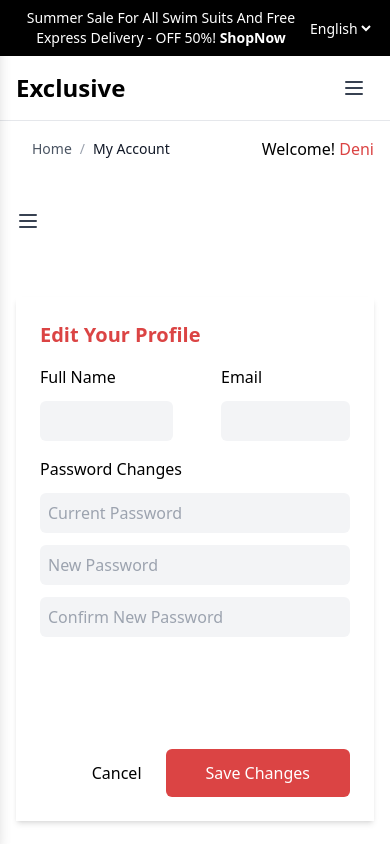
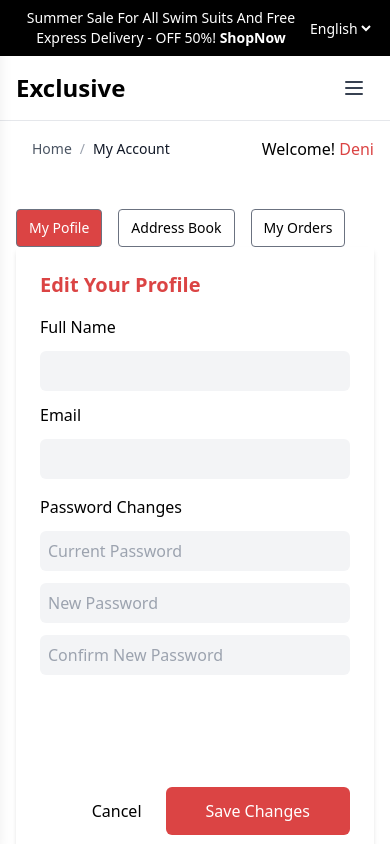
Before and after one commit to ahmadsandy34/Final-Project-E-Commerce-Kelompok-3, a React (Vite) app: page /my-account in a window 390 px wide. Shown: the top 844 px of the page. Built offline with nearby package versions, Linux system fonts and the light colour scheme.

Commit message:
update responsive

```diff
--- a/src/components/profile/AddressBookForm.jsx
+++ b/src/components/profile/AddressBookForm.jsx
@@ -8,7 +8,7 @@ const AddressBookForm = ({ setActiveComponent, isEdit }) => {
       </h1>
       <form className="mt-4 space-y-4">
         <div className="h-[400px]">
-          <div className="grid grid-flow-col justify-stretch gap-12">
+          <div className="grid md:grid-flow-col justify-stretch gap-x-12">
             <div className="space-y-3">
               <label htmlFor="name">Full Name</label>
               <input
@@ -34,14 +34,14 @@ const AddressBookForm = ({ setActiveComponent, isEdit }) => {
             />
           </div>
         </div>
-        <div className="flex justify-end gap-4">
+        <div className="flex justify-center md:justify-end gap-4">
           <button
             onClick={() => setActiveComponent("address-book-list")}
             className="p-2 hover:text-[#DB4444]"
           >
             Cancel
           </button>
-          <button className="bg-[#DB4444] text-white py-3 px-10 rounded-md hover:bg-[#BE3636FF]">
+          <button className="bg-[#DB4444] text-white py-3 px-3 md:px-10 rounded-md hover:bg-[#BE3636FF]">
             Save Changes
           </button>
         </div>
--- a/src/components/profile/MenuProfile.jsx
+++ b/src/components/profile/MenuProfile.jsx
@@ -1,68 +1,53 @@
 import React, { useState } from "react";
 
 const MenuProfile = ({ activeMenu, setActiveMenu }) => {
-  const [isOpen, setIsOpen] = useState(false);
-
-  const toggleMenu = () => {
-    setIsOpen(!isOpen);
-  };
-
   return (
     <>
-      {/* Hamburger button (visible only on small screens) */}
-      <button
-        className="lg:hidden block text-gray-700 focus:outline-none"
-        onClick={toggleMenu}
-      >
-        <svg
-          className="w-6 h-6"
-          fill="none"
-          stroke="currentColor"
-          viewBox="0 0 24 24"
-        >
-          <path
-            strokeLinecap="round"
-            strokeLinejoin="round"
-            strokeWidth={2}
-            d="M4 6h16M4 12h16M4 18h16"
-          />
-        </svg>
-      </button>
-
-      {/* Sidebar Menu */}
-      <div
-        className={`fixed top-0 left-0 h-full bg-white md:bg-none shadow-lg md:shadow-none transform ${
-          isOpen ? "translate-x-0" : "-translate-x-full"
-        } transition-transform duration-300 ease-in-out z-50 lg:static lg:translate-x-0 lg:w-1/4`}
-      >
-        <button
-          className="absolute top-4 right-4 text-gray-700 lg:hidden"
-          onClick={toggleMenu}
-        >
-          <svg
-            xmlns="http://www.w3.org/2000/svg"
-            fill="none"
-            viewBox="0 0 24 24"
-            strokeWidth={2}
-            stroke="currentColor"
-            className="w-6 h-6"
+      <div className="block md:hidden">
+        <div className="flex gap-4">
+          <button
+            onClick={() => {
+              setActiveMenu("my-profile");
+            }}
+            className={`${
+              activeMenu === "my-profile" &&
+              "bg-[#DB4444] border-[#DB4444] text-white"
+            } border border-gray-500 py-2 px-3 rounded hover:border-[#DB4444] hover:bg-[#DB4444] hover:text-white`}
           >
-            <path
-              strokeLinecap="round"
-              strokeLinejoin="round"
-              d="M6 18L18 6M6 6l12 12"
-            />
-          </svg>
-        </button>
-
-        <nav className="space-y-3 p-4 pt-20 md:pt-0">
+            <p className="text-sm font-medium">My Pofile</p>
+          </button>
+          <button
+            onClick={() => {
+              setActiveMenu("address-book");
+            }}
+            className={`${
+              activeMenu === "address-book" &&
+              "bg-[#DB4444] border-[#DB4444] text-white"
+            } border border-gray-500 py-2 px-3 rounded hover:border-[#DB4444] hover:bg-[#DB4444] hover:text-white`}
+          >
+            <p className="text-sm font-medium">Address Book</p>
+          </button>
+          <button
+            onClick={() => {
+              setActiveMenu("my-orders");
+            }}
+            className={`${
+              activeMenu === "my-orders" &&
+              "bg-[#DB4444] border-[#DB4444] text-white"
+            } border border-gray-500 py-2 px-3 rounded hover:border-[#DB4444] hover:bg-[#DB4444] hover:text-white`}
+          >
+            <p className="text-sm font-medium">My Orders</p>
+          </button>
+        </div>
+      </div>
+      <div className="hidden md:block">
+        <nav className="space-y-3 p-4">
           <p className="font-medium">Manage My Account</p>
           <ul className="md:pl-8 space-y-2">
             <li className="text-gray-500 hover:text-[#DB4444]">
               <button
                 onClick={() => {
                   setActiveMenu("my-profile");
-                  setIsOpen(false);
                 }}
                 className={`${activeMenu === "my-profile" && "text-[#DB4444]"}`}
               >
@@ -73,7 +58,6 @@ const MenuProfile = ({ activeMenu, setActiveMenu }) => {
               <button
                 onClick={() => {
                   setActiveMenu("address-book");
-                  setIsOpen(false);
                 }}
                 className={`${
                   activeMenu === "address-book" && "text-[#DB4444]"
@@ -89,7 +73,6 @@ const MenuProfile = ({ activeMenu, setActiveMenu }) => {
               <button
                 onClick={() => {
                   setActiveMenu("my-orders");
-                  setIsOpen(false);
                 }}
                 className={`${activeMenu === "my-orders" && "text-[#DB4444]"}`}
               >
--- a/src/components/profile/MyOrders.jsx
+++ b/src/components/profile/MyOrders.jsx
@@ -1,11 +1,13 @@
 import React from "react";
+import OrderCard from "./OrderCard";
 
 const MyOrders = () => {
   return (
-    <div>
-      <h1 className="text-xl font-semibold text-[#DB4444]">
-        My Orders
-      </h1>
+    <div className="space-y-4">
+      <h1 className="text-xl font-semibold text-[#DB4444]">My Orders</h1>
+      <OrderCard />
+      <OrderCard />
+      <OrderCard />
     </div>
   );
 };
--- a/src/components/profile/MyProfile.jsx
+++ b/src/components/profile/MyProfile.jsx
@@ -7,7 +7,7 @@ const MyProfile = () => {
         Edit Your Profile
       </h1>
       <form className="mt-4 space-y-4">
-        <div className="grid grid-flow-col justify-stretch gap-12">
+        <div className="grid md:grid-flow-col justify-stretch gap-x-12 space-y-3">
           <div className="space-y-3">
             <label htmlFor="name">Full Name</label>
             <input
@@ -20,7 +20,7 @@ const MyProfile = () => {
             <label htmlFor="email">Email</label>
             <input
               type="email"
-              id="email"
+              id="email2"
               className="w-full bg-gray-100 text-gray-500 rounded-md p-2"
             />
           </div>
--- /dev/null
+++ b/src/components/profile/OrderCard.jsx
@@ -0,0 +1,24 @@
+import React from "react";
+
+const OrderCard = () => {
+  return (
+    <div className="bg-gray-100 flex items-center space-x-2 py-2 px-4">
+      <img
+        src="https://picsum.photos/500"
+        alt="product"
+        className="w-12 h-12 object-cover"
+      />
+      <div className="w-full">
+        <div className="flex justify-between items-center w-full">
+          <h2>Order No 12345678</h2>
+          <div className="bg-black text-white text-sm p-1 px-2 rounded">
+            <p>status</p>
+          </div>
+        </div>
+        <p>Product Name (1 items)</p>
+      </div>
+    </div>
+  );
+};
+
+export default OrderCard;
--- a/src/pages/ProfilePage.jsx
+++ b/src/pages/ProfilePage.jsx
@@ -18,7 +18,7 @@ const ProfilePage = () => {
             Welcome! <span className="text-[#DB4444]">Deni</span>
           </p>
         </div>
-        <div className="flex flex-col md:flex-row gap-16">
+        <div className="flex flex-col md:flex-row gap-x-16">
           <MenuProfile
             activeMenu={activeMenu}
             setActiveMenu={handleActiveMenu}
```
Also changed, not shown: src/pages/AccountPage.jsx (deleted).
